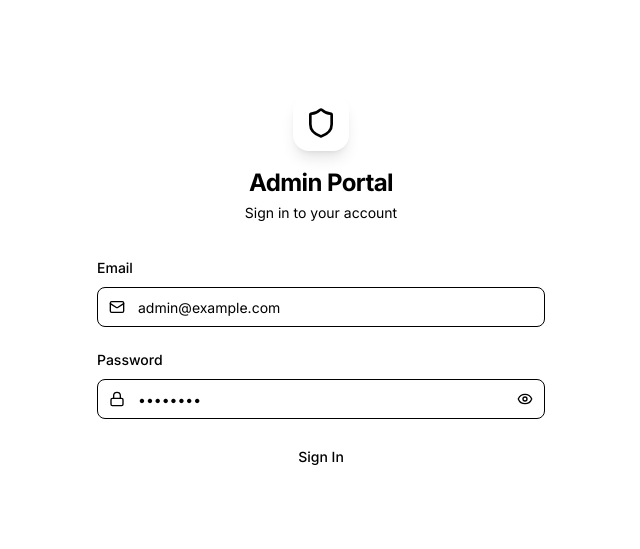
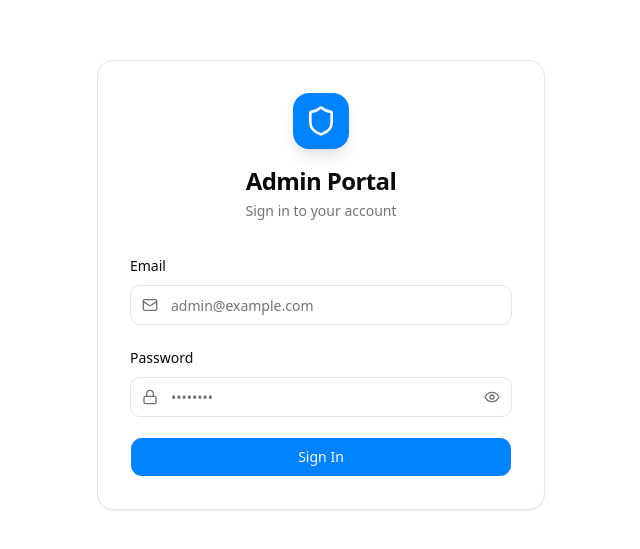
Before and after one commit to raselShikderDev/nextDashboard, a React (Vite) app: page /login in a window 1280 px wide. Shown: the part 115-664 px from the top of the page, without its empty margins (319-959 px from the left). Built offline with nearby package versions, Linux system fonts and the light colour scheme; no server answers; the HTML template or start-up script is replaced by a standard one.

Commit message:
fixed tailwind issues

```diff
--- a/src/features/auth/components/LoginForm.tsx
+++ b/src/features/auth/components/LoginForm.tsx
@@ -56,59 +56,84 @@ export function LoginForm() {
       console.error(error);
     }
   };
+
   return (
     <motion.div
       initial={{ opacity: 0, y: 20 }}
       animate={{ opacity: 1, y: 0 }}
       transition={{ duration: 0.4 }}
-      className="w-full"
+      className="w-full max-w-sm sm:max-w-md mx-auto px-4 sm:px-0"
     >
-      <div className="flex flex-col items-center mb-8">
-        <div className="w-14 h-14 rounded-2xl bg-primary flex items-center justify-center mb-4 shadow-lg">
-          <Shield className="w-8 h-8 text-primary-foreground" />
+      <div className="bg-card text-card-foreground rounded-2xl border border-border shadow-sm dark:shadow-none p-6 sm:p-8">
+        <div className="flex flex-col items-center mb-6 sm:mb-8">
+          <div className="w-12 h-12 sm:w-14 sm:h-14 rounded-2xl bg-primary flex items-center justify-center mb-4 shadow-lg dark:shadow-primary/20">
+            <Shield className="w-6 h-6 sm:w-8 sm:h-8 text-primary-foreground" />
           </div>
-        <h1 className="text-2xl font-bold tracking-tight">Admin Portal</h1>
-        <p className="text-muted-foreground mt-1 text-sm">
+          <h1 className="text-xl sm:text-2xl font-bold tracking-tight text-foreground">
+            Admin Portal
+          </h1>
+          <p className="text-muted-foreground mt-1 text-sm text-center">
             Sign in to your account
           </p>
         </div>
 
-      <form onSubmit={handleSubmit(onSubmit)} className="space-y-5">
+        <form
+          onSubmit={handleSubmit(onSubmit)}
+          className="space-y-4 sm:space-y-5"
+        >
           <div className="space-y-2">
-          <Label htmlFor="email">Email</Label>
+            <Label
+              htmlFor="email"
+              className="text-sm font-medium text-foreground"
+            >
+              Email
+            </Label>
             <div className="relative">
-            <Mail className="absolute left-3 top-1/2 -translate-y-1/2 w-4 h-4 text-muted-foreground" />
+              <Mail className="absolute left-3 top-1/2 -translate-y-1/2 w-4 h-4 text-muted-foreground pointer-events-none" />
               <Input
                 id="email"
                 type="email"
                 placeholder="admin@example.com"
-              className={cn("pl-10", errors.email && "border-destructive")}
+                className={cn(
+                  "pl-10 h-11 sm:h-10 text-base sm:text-sm",
+                  errors.email &&
+                    "border-destructive focus-visible:ring-destructive",
+                )}
                 {...register("email")}
               />
             </div>
             {errors.email && (
-            <p className="text-xs text-destructive">{errors.email.message}</p>
+              <p className="text-xs text-destructive font-medium">
+                {errors.email.message}
+              </p>
             )}
           </div>
 
           <div className="space-y-2">
-          <Label htmlFor="password">Password</Label>
+            <Label
+              htmlFor="password"
+              className="text-sm font-medium text-foreground"
+            >
+              Password
+            </Label>
             <div className="relative">
-            <Lock className="absolute left-3 top-1/2 -translate-y-1/2 w-4 h-4 text-muted-foreground" />
+              <Lock className="absolute left-3 top-1/2 -translate-y-1/2 w-4 h-4 text-muted-foreground pointer-events-none" />
               <Input
                 id="password"
                 type={showPassword ? "text" : "password"}
                 placeholder="••••••••"
                 className={cn(
-                "pl-10 pr-10",
-                errors.password && "border-destructive",
+                  "pl-10 pr-10 h-11 sm:h-10 text-base sm:text-sm",
+                  errors.password &&
+                    "border-destructive focus-visible:ring-destructive",
                 )}
                 {...register("password")}
               />
               <button
                 type="button"
                 onClick={() => setShowPassword((v) => !v)}
-              className="absolute right-3 top-1/2 -translate-y-1/2 text-muted-foreground hover:text-foreground transition-colors"
+                className="absolute right-3 top-1/2 -translate-y-1/2 text-muted-foreground hover:text-foreground transition-colors focus:outline-none focus-visible:ring-2 focus-visible:ring-ring rounded-sm"
+                aria-label={showPassword ? "Hide password" : "Show password"}
               >
                 {showPassword ? (
                   <EyeOff className="w-4 h-4" />
@@ -118,13 +143,18 @@ export function LoginForm() {
               </button>
             </div>
             {errors.password && (
-            <p className="text-xs text-destructive">
+              <p className="text-xs text-destructive font-medium">
                 {errors.password.message}
               </p>
             )}
           </div>
 
-        <Button type="submit" className="w-full" disabled={isLoading} size="lg">
+          <Button
+            type="submit"
+            className="w-full h-11 sm:h-10 text-base sm:text-sm"
+            disabled={isLoading}
+            size="default"
+          >
             {isLoading ? (
               <>
                 <Loader2 className="w-4 h-4 mr-2 animate-spin" />
@@ -135,11 +165,7 @@ export function LoginForm() {
             )}
           </Button>
         </form>
-
-      {/* <div className="mt-6 p-3 rounded-lg">
-        <p className="text-xs text-muted-foreground text-center font-medium">Demo Credentials</p>
-        <p className="text-xs text-muted-foreground text-center mt-1">admin@example.com / password123</p>
-      </div> */}
+      </div>
     </motion.div>
   );
 }
--- a/src/index.css
+++ b/src/index.css
@@ -1,6 +1,5 @@
-@import "tw-animate-css";
-@import "shadcn/tailwind.css";
 @import "@fontsource-variable/geist";
+
 @tailwind base;
 @tailwind components;
 @tailwind utilities;
@@ -9,94 +8,100 @@
   :root {
     --background: oklch(1 0 0);
     --foreground: oklch(0.145 0 0);
+
     --card: oklch(1 0 0);
     --card-foreground: oklch(0.145 0 0);
+
     --popover: oklch(1 0 0);
     --popover-foreground: oklch(0.145 0 0);
-    --primary: oklch(0.205 0 0);
-    --primary-foreground: oklch(0.985 0 0);
-    --secondary: oklch(0.97 0 0);
-    --secondary-foreground: oklch(0.205 0 0);
+
+    /* Blue SaaS Theme */
+    --primary: oklch(0.62 0.22 255);
+    --primary-foreground: oklch(0.98 0 0);
+
+    --secondary: oklch(0.96 0.01 255);
+    --secondary-foreground: oklch(0.145 0 0);
+
     --muted: oklch(0.97 0 0);
     --muted-foreground: oklch(0.556 0 0);
-    --accent: oklch(0.97 0 0);
-    --accent-foreground: oklch(0.205 0 0);
-    --destructive: oklch(0.577 0.245 27.325);
-    --destructive-foreground: 210 40% 98%;
-    --border: oklch(0.922 0 0);
-    --input: oklch(0.922 0 0);
-    --ring: oklch(0.708 0 0);
-    --radius: 0.625rem;
-    --chart-1: oklch(0.87 0 0);
-    --chart-2: oklch(0.556 0 0);
-    --chart-3: oklch(0.439 0 0);
-    --chart-4: oklch(0.371 0 0);
-    --chart-5: oklch(0.269 0 0);
-    --sidebar: oklch(0.985 0 0);
-    --sidebar-foreground: oklch(0.145 0 0);
-    --sidebar-primary: oklch(0.205 0 0);
-    --sidebar-primary-foreground: oklch(0.985 0 0);
-    --sidebar-accent: oklch(0.97 0 0);
-    --sidebar-accent-foreground: oklch(0.205 0 0);
-    --sidebar-border: oklch(0.922 0 0);
-    --sidebar-ring: oklch(0.708 0 0);
+
+    --accent: oklch(0.95 0.02 255);
+    --accent-foreground: oklch(0.145 0 0);
+
+    --destructive: oklch(0.65 0.22 25);
+    --destructive-foreground: oklch(0.98 0 0);
+
+    --border: oklch(0.92 0 0);
+    --input: oklch(0.92 0 0);
+    --ring: oklch(0.62 0.22 255);
+
+    --radius: 0.75rem;
   }
+
   .dark {
-    --background: oklch(0.145 0 0);
-    --foreground: oklch(0.985 0 0);
-    --card: oklch(0.205 0 0);
-    --card-foreground: oklch(0.985 0 0);
-    --popover: oklch(0.205 0 0);
-    --popover-foreground: oklch(0.985 0 0);
-    --primary: oklch(0.922 0 0);
-    --primary-foreground: oklch(0.205 0 0);
-    --secondary: oklch(0.269 0 0);
-    --secondary-foreground: oklch(0.985 0 0);
-    --muted: oklch(0.269 0 0);
-    --muted-foreground: oklch(0.708 0 0);
-    --accent: oklch(0.269 0 0);
-    --accent-foreground: oklch(0.985 0 0);
-    --destructive: oklch(0.704 0.191 22.216);
-    --destructive-foreground: 210 40% 98%;
+    --background: oklch(0.16 0.01 255);
+    --foreground: oklch(0.98 0 0);
+
+    --card: oklch(0.2 0.01 255);
+    --card-foreground: oklch(0.98 0 0);
+
+    --popover: oklch(0.2 0.01 255);
+    --popover-foreground: oklch(0.98 0 0);
+
+    --primary: oklch(0.72 0.2 255);
+    --primary-foreground: oklch(0.1 0 0);
+
+    --secondary: oklch(0.27 0.01 255);
+    --secondary-foreground: oklch(0.98 0 0);
+
+    --muted: oklch(0.27 0.01 255);
+    --muted-foreground: oklch(0.72 0 0);
+
+    --accent: oklch(0.3 0.02 255);
+    --accent-foreground: oklch(0.98 0 0);
+
+    --destructive: oklch(0.7 0.2 25);
+    --destructive-foreground: oklch(0.98 0 0);
+
     --border: oklch(1 0 0 / 10%);
     --input: oklch(1 0 0 / 15%);
-    --ring: oklch(0.556 0 0);
-    --chart-1: oklch(0.87 0 0);
-    --chart-2: oklch(0.556 0 0);
-    --chart-3: oklch(0.439 0 0);
-    --chart-4: oklch(0.371 0 0);
-    --chart-5: oklch(0.269 0 0);
-    --sidebar: oklch(0.205 0 0);
-    --sidebar-foreground: oklch(0.985 0 0);
-    --sidebar-primary: oklch(0.488 0.243 264.376);
-    --sidebar-primary-foreground: oklch(0.985 0 0);
-    --sidebar-accent: oklch(0.269 0 0);
-    --sidebar-accent-foreground: oklch(0.985 0 0);
-    --sidebar-border: oklch(1 0 0 / 10%);
-    --sidebar-ring: oklch(0.556 0 0);
+    --ring: oklch(0.72 0.2 255);
   }
+
   .theme {
     --font-heading: var(--font-sans);
-    --font-sans: 'Geist Variable', sans-serif;
+    --font-sans: "Geist Variable", sans-serif;
   }
+
   * {
-    @apply border-border outline-ring/50;
+    @apply border-border;
   }
+
+  html {
+    @apply font-sans;
+    scroll-behavior: smooth;
+  }
+
   body {
     @apply bg-background text-foreground;
-  }
-  html {
-    @apply font-sans;
+    font-feature-settings: "rlig" 1, "calt" 1;
   }
 }
 
-@layer base {
-  * { @apply border-border; }
-  body { @apply bg-background text-foreground; font-feature-settings: "rlig" 1, "calt" 1; }
-  html { scroll-behavior: smooth; }
+::-webkit-scrollbar {
+  width: 6px;
+  height: 6px;
 }
 
-::-webkit-scrollbar { width: 6px; height: 6px; }
-::-webkit-scrollbar-track { @apply bg-transparent; }
-::-webkit-scrollbar-thumb { @apply bg-border rounded-full; }
-::-webkit-scrollbar-thumb:hover { @apply bg-muted-foreground/30; }
+::-webkit-scrollbar-track {
+  background: transparent;
+}
+
+::-webkit-scrollbar-thumb {
+  border-radius: 9999px;
+  background: rgb(120 120 120 / 30%);
+}
+
+::-webkit-scrollbar-thumb:hover {
+  background: rgb(120 120 120 / 50%);
+}
--- a/tailwind.config.ts
+++ b/tailwind.config.ts
@@ -1,5 +1,6 @@
 import type { Config } from "tailwindcss";
 import { fontFamily } from "tailwindcss/defaultTheme";
+import tailwindcssAnimate from "tailwindcss-animate";
 
 const config: Config = {
   darkMode: ["class"],
@@ -8,42 +9,102 @@ const config: Config = {
     container: {
       center: true,
       padding: "2rem",
-      screens: { "2xl": "1400px" },
+      screens: {
+        "2xl": "1400px",
+      },
     },
     extend: {
       colors: {
-        border: "hsl(var(--border))",
-        input: "hsl(var(--input))",
-        ring: "hsl(var(--ring))",
-        background: "hsl(var(--background))",
-        foreground: "hsl(var(--foreground))",
-        primary: { DEFAULT: "hsl(var(--primary))", foreground: "hsl(var(--primary-foreground))" },
-        secondary: { DEFAULT: "hsl(var(--secondary))", foreground: "hsl(var(--secondary-foreground))" },
-        destructive: { DEFAULT: "hsl(var(--destructive))", foreground: "hsl(var(--destructive-foreground))" },
-        muted: { DEFAULT: "hsl(var(--muted))", foreground: "hsl(var(--muted-foreground))" },
-        accent: { DEFAULT: "hsl(var(--accent))", foreground: "hsl(var(--accent-foreground))" },
-        popover: { DEFAULT: "hsl(var(--popover))", foreground: "hsl(var(--popover-foreground))" },
-        card: { DEFAULT: "hsl(var(--card))", foreground: "hsl(var(--card-foreground))" },
+        border: "var(--border)",
+        input: "var(--input)",
+        ring: "var(--ring)",
+
+        background: "var(--background)",
+        foreground: "var(--foreground)",
+
+        primary: {
+          DEFAULT: "var(--primary)",
+          foreground: "var(--primary-foreground)",
+        },
+
+        secondary: {
+          DEFAULT: "var(--secondary)",
+          foreground: "var(--secondary-foreground)",
+        },
+
+        destructive: {
+          DEFAULT: "var(--destructive)",
+          foreground: "var(--destructive-foreground)",
+        },
+
+        muted: {
+          DEFAULT: "var(--muted)",
+          foreground: "var(--muted-foreground)",
+        },
+
+        accent: {
+          DEFAULT: "var(--accent)",
+          foreground: "var(--accent-foreground)",
+        },
+
+        popover: {
+          DEFAULT: "var(--popover)",
+          foreground: "var(--popover-foreground)",
+        },
+
+        card: {
+          DEFAULT: "var(--card)",
+          foreground: "var(--card-foreground)",
+        },
+
+        sidebar: {
+          DEFAULT: "var(--sidebar)",
+          foreground: "var(--sidebar-foreground)",
+          primary: "var(--sidebar-primary)",
+          "primary-foreground": "var(--sidebar-primary-foreground)",
+          accent: "var(--sidebar-accent)",
+          "accent-foreground": "var(--sidebar-accent-foreground)",
+          border: "var(--sidebar-border)",
+          ring: "var(--sidebar-ring)",
+        },
       },
+
       borderRadius: {
         lg: "var(--radius)",
         md: "calc(var(--radius) - 2px)",
         sm: "calc(var(--radius) - 4px)",
       },
+
       fontFamily: {
-        sans: ["Inter", ...fontFamily.sans],
+        sans: ["Geist Variable", ...fontFamily.sans],
       },
+
       keyframes: {
-        "accordion-down": { from: { height: "0" }, to: { height: "var(--radix-accordion-content-height)" } },
-        "accordion-up": { from: { height: "var(--radix-accordion-content-height)" }, to: { height: "0" } },
+        "accordion-down": {
+          from: { height: "0" },
+          to: {
+            height: "var(--radix-accordion-content-height)",
+          },
+        },
+
+        "accordion-up": {
+          from: {
+            height: "var(--radix-accordion-content-height)",
+          },
+          to: { height: "0" },
+        },
       },
+
       animation: {
-        "accordion-down": "accordion-down 0.2s ease-out",
-        "accordion-up": "accordion-up 0.2s ease-out",
+        "accordion-down":
+          "accordion-down 0.2s ease-out",
+        "accordion-up":
+          "accordion-up 0.2s ease-out",
       },
     },
   },
-  plugins: [require("tailwindcss-animate")],
+
+  plugins: [tailwindcssAnimate],
 };
 
 export default config;
```
Lines whose indentation alone changed are shown as unchanged.
